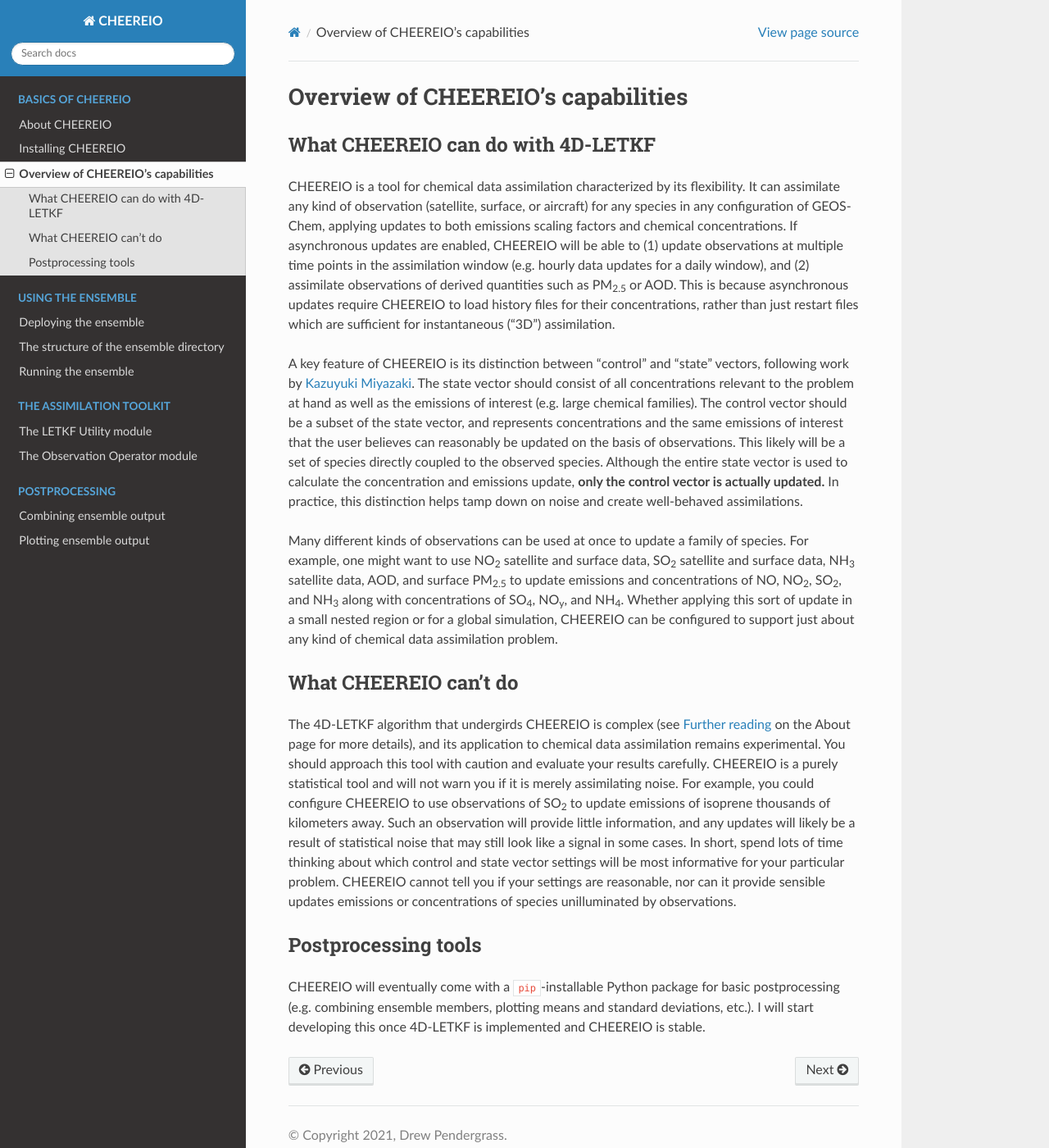
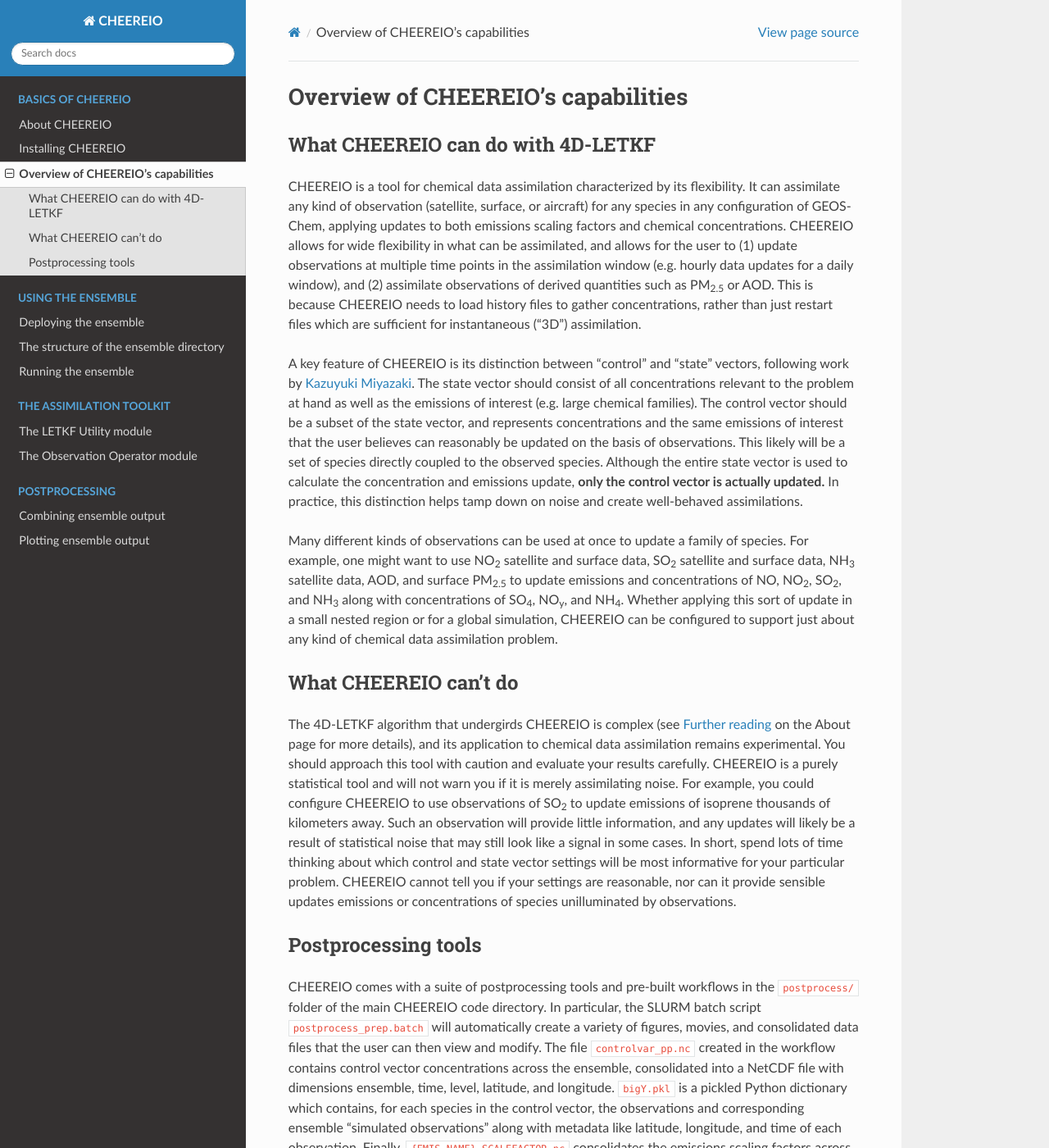
Before and after one commit to drewpendergrass/CHEEREIO, a Sphinx documentation site: the page built from docs/Overview-Of-Capabilities.rst, in a window 1280 px wide and 1400 px high. Shown: the whole window at 82% size. Built offline with Sphinx 7.4.7 and the Read the Docs theme 2.0.0, drawn with Linux system fonts in a browser that asks for light colours; some of the changed text lies outside the part shown.

Commit message:
update docs

```diff
--- a/docs/Overview-Of-Capabilities.rst
+++ b/docs/Overview-Of-Capabilities.rst
@@ -4,7 +4,7 @@
 What CHEEREIO can do with 4D-LETKF
 -------------
 
-CHEEREIO is a tool for chemical data assimilation characterized by its flexibility. It can assimilate any kind of observation (satellite, surface, or aircraft) for any species in any configuration of GEOS-Chem, applying updates to both emissions scaling factors and chemical concentrations. If asynchronous updates are enabled, CHEEREIO will be able to (1) update observations at multiple time points in the assimilation window (e.g. hourly data updates for a daily window), and (2) assimilate observations of derived quantities such as PM\ :sub:`2.5` or AOD. This is because asynchronous updates require CHEEREIO to load history files for their concentrations, rather than just restart files which are sufficient for instantaneous ("3D") assimilation.
+CHEEREIO is a tool for chemical data assimilation characterized by its flexibility. It can assimilate any kind of observation (satellite, surface, or aircraft) for any species in any configuration of GEOS-Chem, applying updates to both emissions scaling factors and chemical concentrations. CHEEREIO allows for wide flexibility in what can be assimilated, and allows for the user to (1) update observations at multiple time points in the assimilation window (e.g. hourly data updates for a daily window), and (2) assimilate observations of derived quantities such as PM\ :sub:`2.5` or AOD. This is because CHEEREIO needs to load history files to gather concentrations, rather than just restart files which are sufficient for instantaneous ("3D") assimilation.
 
 A key feature of CHEEREIO is its distinction between "control" and "state" vectors, following work by `Kazuyuki Miyazaki <https://science.jpl.nasa.gov/people/Miyazaki/>`__. The state vector should consist of all concentrations relevant to the problem at hand as well as the emissions of interest (e.g. large chemical families). The control vector should be a subset of the state vector, and represents concentrations and the same emissions of interest that the user believes can reasonably be updated on the basis of observations. This likely will be a set of species directly coupled to the observed species. Although the entire state vector is used to calculate the concentration and emissions update, **only the control vector is actually updated.** In practice, this distinction helps tamp down on noise and create well-behaved assimilations.
 
@@ -18,4 +18,4 @@
 Postprocessing tools
 -------------
 
-CHEEREIO will eventually come with a ``pip``-installable Python package for basic postprocessing (e.g. combining ensemble members, plotting means and standard deviations, etc.). I will start developing this once 4D-LETKF is implemented and CHEEREIO is stable.
+CHEEREIO comes with a suite of postprocessing tools and pre-built workflows in the ``postprocess/`` folder of the main CHEEREIO code directory. In particular, the SLURM batch script ``postprocess_prep.batch`` will automatically create a variety of figures, movies, and consolidated data files that the user can then view and modify. The file ``controlvar_pp.nc`` created in the workflow contains control vector concentrations across the ensemble, consolidated into a NetCDF file with dimensions ensemble, time, level, latitude, and longitude. ``bigY.pkl`` is a pickled Python dictionary which contains, for each species in the control vector, the observations and corresponding ensemble "simulated observations" along with metadata like latitude, longitude, and time of each observation. Finally, ``{EMIS_NAME}_SCALEFACTOR.nc`` consolidates the emissions scaling factors across the ensemble matching the user-specified label ``{EMIS_NAME}``, concatenating them along a new dimension labeled "ensemble." In case these auto-generated files and figures are insufficient, more useful functions are included in the ``postprocess_tools.py`` file.
```
